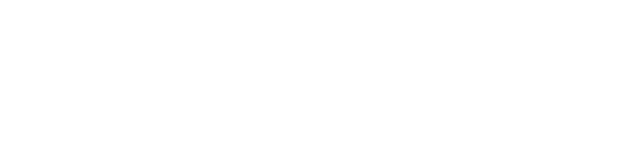
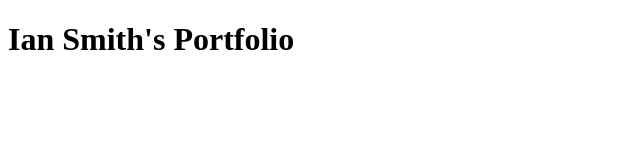
Before and after one commit to Ian-Smith1/First-Portfolio, a plain HTML site: page index.html in a window 1280 px wide. Shown: the whole page, without its empty margins (0-640 px from the left). Drawn offline with Linux system fonts and the light colour scheme.

Commit message:
added header to my HTML page

```diff
--- a/index.html
+++ b/index.html
@@ -4,7 +4,11 @@
     <meta charset="UTF-8" />
     <meta http-equiv="X-UA-Compatible" content="IE=edge" />
     <meta name="viewport" content="width=device-width, initial-scale=1.0" />
-    <title>Document</title>
+    <title>First Portfolio</title>
   </head>
-  <body></body>
+  <body>
+    <header class="main-header">
+      <h1>Ian Smith's Portfolio</h1>
+    </header>
+  </body>
 </html>
```
